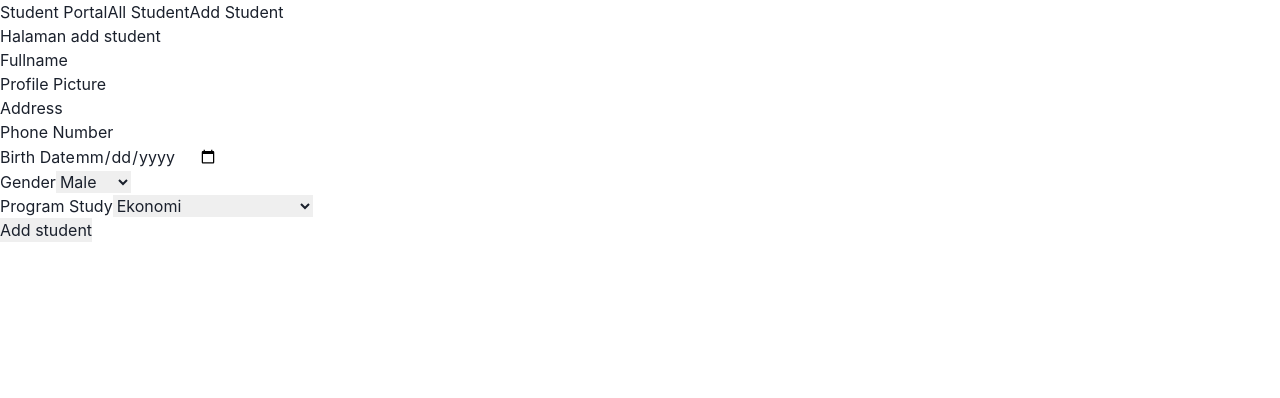
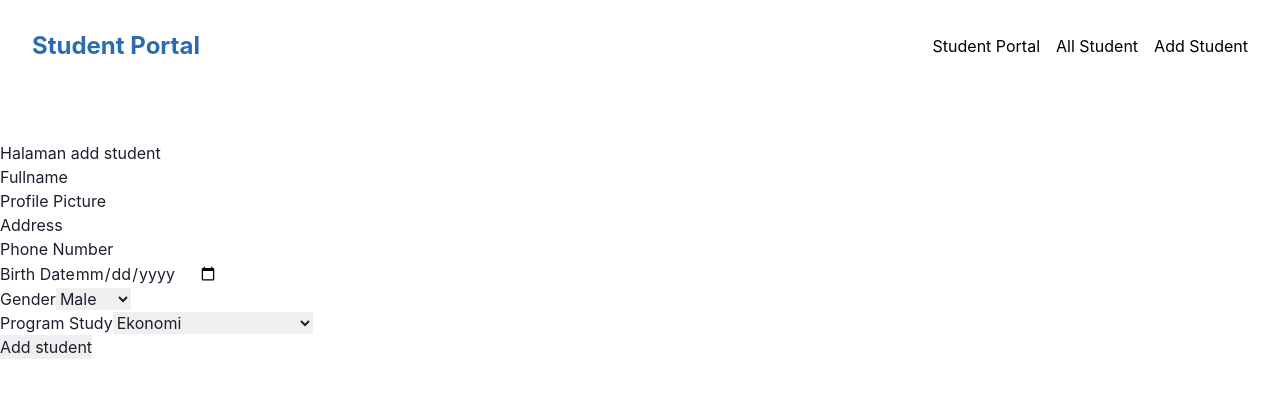
Before and after one commit to fauzanpr/student-portal-final, a React (Create React App) app: page /add in a window 1280 px wide. Shown: the top 398 px of the page. Built offline with nearby package versions, Linux system fonts and the light colour scheme.

Commit message:
style: styling navbar (24 passed)

```diff
--- a/src/Routes/Student.jsx
+++ b/src/Routes/Student.jsx
@@ -87,7 +87,7 @@ const Student = () => {
           <TableCaption fontSize=".75rem" textDecoration="underline">
             Student Data
           </TableCaption>
-          <Thead position="sticky" top={0} zIndex="docked" bg="blue.400">
+          <Thead position="sticky" top={0} zIndex="docked" bg="blue.600">
             <Tr>
               <Th color="white">No</Th>
               <Th color="white">Full Name</Th>
--- a/src/components/Navbar.jsx
+++ b/src/components/Navbar.jsx
@@ -1,20 +1,33 @@
 // TODO: answer here
 import { Link } from "react-router-dom";
+import { Button, Flex, HStack, Heading, Spacer } from "@chakra-ui/react";
 
 const NavBar = () => {
   return (
     // TODO: answer here
-    <header>
+    <Flex as="header" p="2rem" gap="2rem" mb="3rem">
+      <Heading as="h1" fontSize="1.5rem" color="blue.600">
+        Student Portal
+      </Heading>
+      <Spacer />
+      <HStack spacing="1rem">
         <Link to={"/"} data-testid="home-page">
+          <Button variant="link" color="black" fontWeight="normal">
             Student Portal
+          </Button>
         </Link>
         <Link to={"/student"} data-testid="student-page">
+          <Button variant="link" color="black" fontWeight="normal">
             All Student
+          </Button>
         </Link>
         <Link to={"/add"} data-testid="add-page">
+          <Button variant="link" color="black" fontWeight="normal">
             Add Student
+          </Button>
         </Link>
-    </header>
+      </HStack>
+    </Flex>
   );
 };
 
```
Lines whose indentation alone changed are shown as unchanged.
